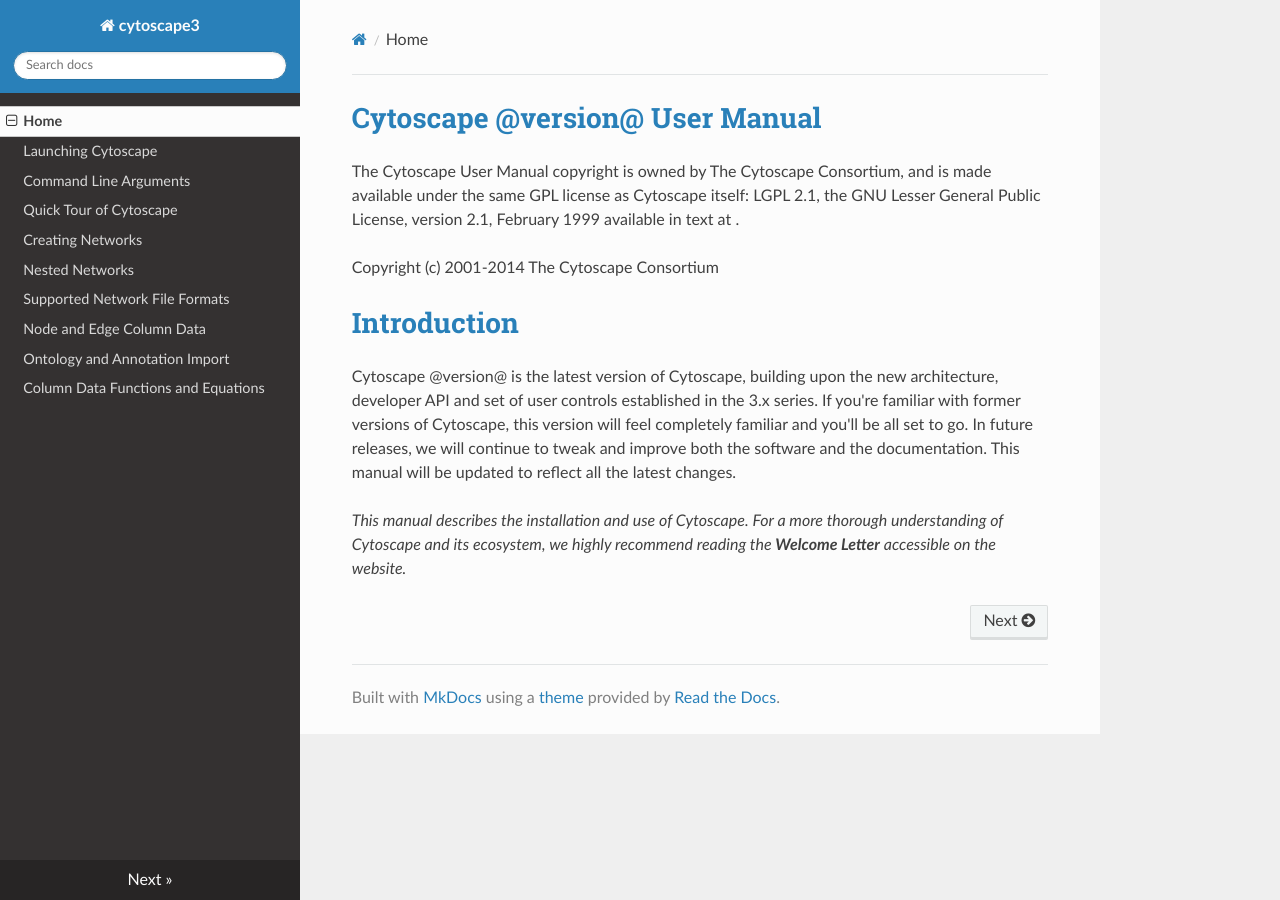
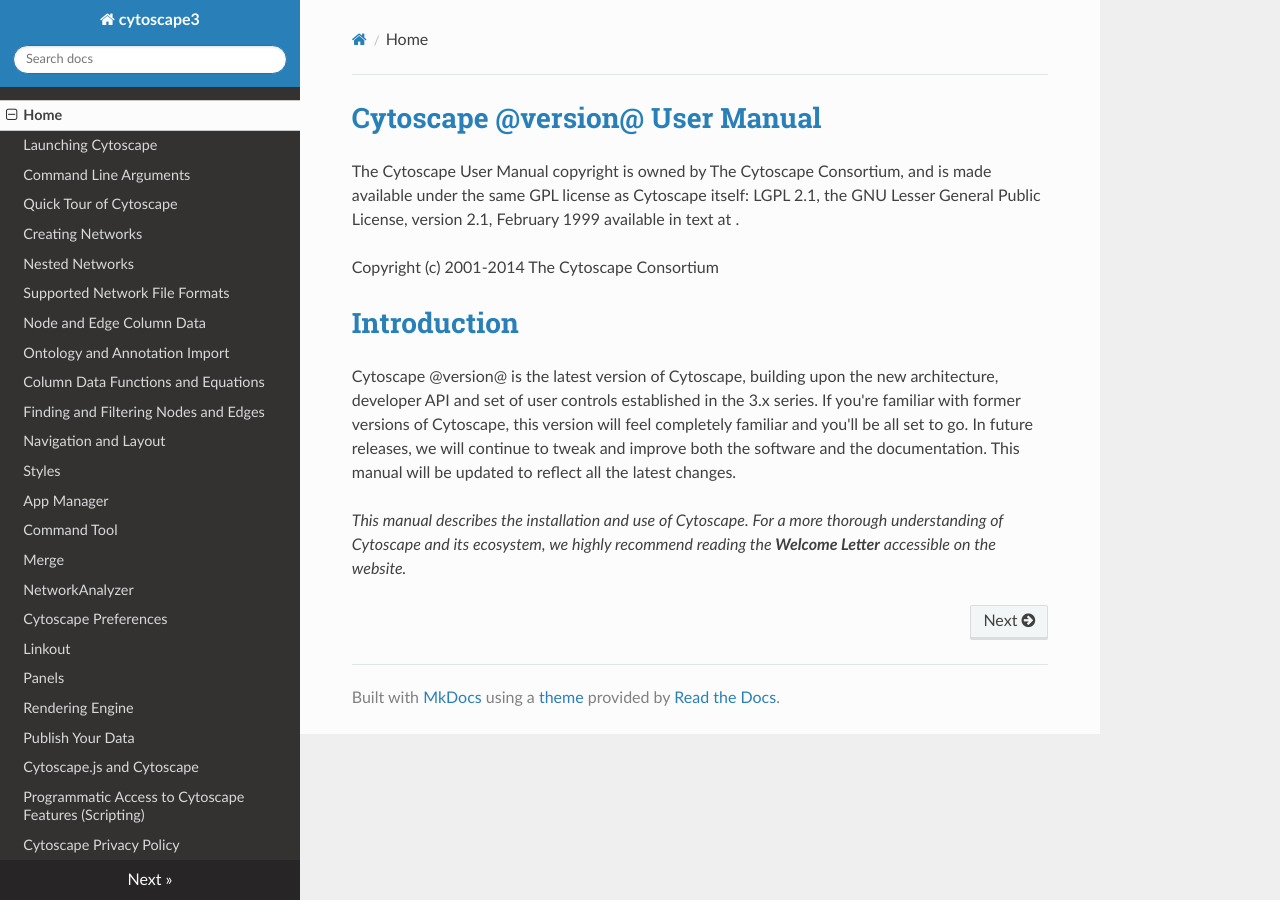
Before and after one commit to kozo2/cytoscape3-usermanual, an MkDocs documentation site: the page built from docs/index.md, in a window 1280 px wide. Built offline with MkDocs 1.6.1, drawn with Linux system fonts in a browser that asks for light colours; nearby versions of some CDN libraries; old or Windows-style settings are respelled for this version of MkDocs.

Commit message:
add TOC and the blank markdown files

```diff
--- a/mkdocs.yml
+++ b/mkdocs.yml
@@ -10,4 +10,19 @@
 - Node and Edge Column Data: Node_and_Edge_Column_Data.md
 - Ontology and Annotation Import: Ontology_and_Annotation_Import.md
 - Column Data Functions and Equations: Column_Data_Functions_and_Equations.md
+- Finding and Filtering Nodes and Edges: Finding_and_Filtering_Nodes_and_Edges.md
+- Navigation and Layout: Navigation_and_Layout.md
+- Styles: Styles.md
+- App Manager: App_Manager.md
+- Command Tool: Command_Tool.md
+- Merge: Merge.md
+- NetworkAnalyzer: NetworkAnalyzer.md
+- Cytoscape Preferences: Cytoscape_Preferences.md
+- Linkout: Linkout.md
+- Panels: Panels.md
+- Rendering Engine: Rendering_Engine.md
+- Publish Your Data: Publish_Your_Data.md
+- Cytoscape.js and Cytoscape: Cytoscape.js_and_Cytoscape.md
+- Programmatic Access to Cytoscape Features (Scripting): Programmatic_Access_to_Cytoscape_Features_.28Scripting.29.md
+- Cytoscape Privacy Policy: Cytoscape_Privacy_Policy.md
 theme: readthedocs
```
Also changed, not shown: docs/App_Manager.md (added), docs/Command_Tool.md (added), docs/Cytoscape.js_and_Cytoscape.md (added), docs/Cytoscape_Preferences.md (added), docs/Cytoscape_Privacy_Policy.md (added), docs/Finding_and_Filtering_Nodes_and_Edges.md (added), docs/Linkout.md (added), docs/Merge.md (added), docs/Navigation_and_Layout.md (added), docs/NetworkAnalyzer.md (added), docs/Panels.md (added), docs/Programmatic_Access_to_Cytoscape_Features_.28Scripting.29.md (added), docs/Publish_Your_Data.md (added), docs/Rendering_Engine.md (added), 1 more files.
